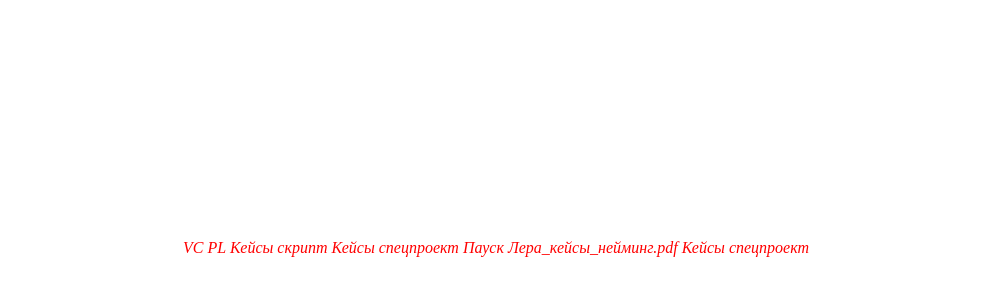
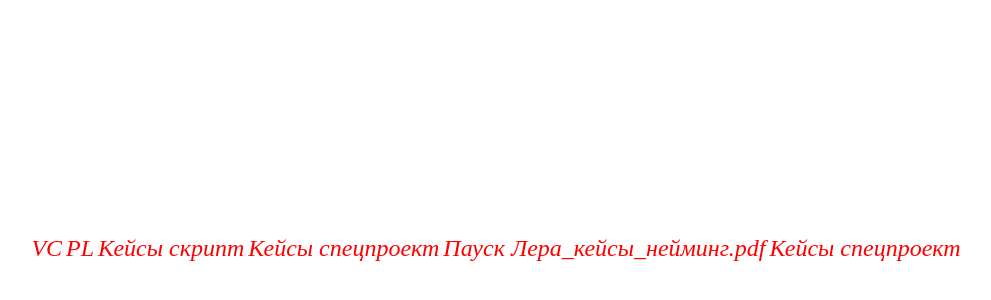
Before and after one commit to lerapausk/vc, a plain HTML site: page index.html in a window 1280 px wide. Shown: the part 152-452 px from the top of the page, without its empty margins (144-1135 px from the left). Drawn offline with Linux system fonts and the light colour scheme.

Commit message:
Update index.html

```diff
--- a/index.html
+++ b/index.html
@@ -4,11 +4,13 @@
 body {
   display: flex;
   height: 100hv;
+  flex-wrap: wrap;
 }
 a {
   text-decoration: none;
   color: red;
   font-style: italic;
+  font-size: 24px;
 }
 div {
   margin: auto;
```
